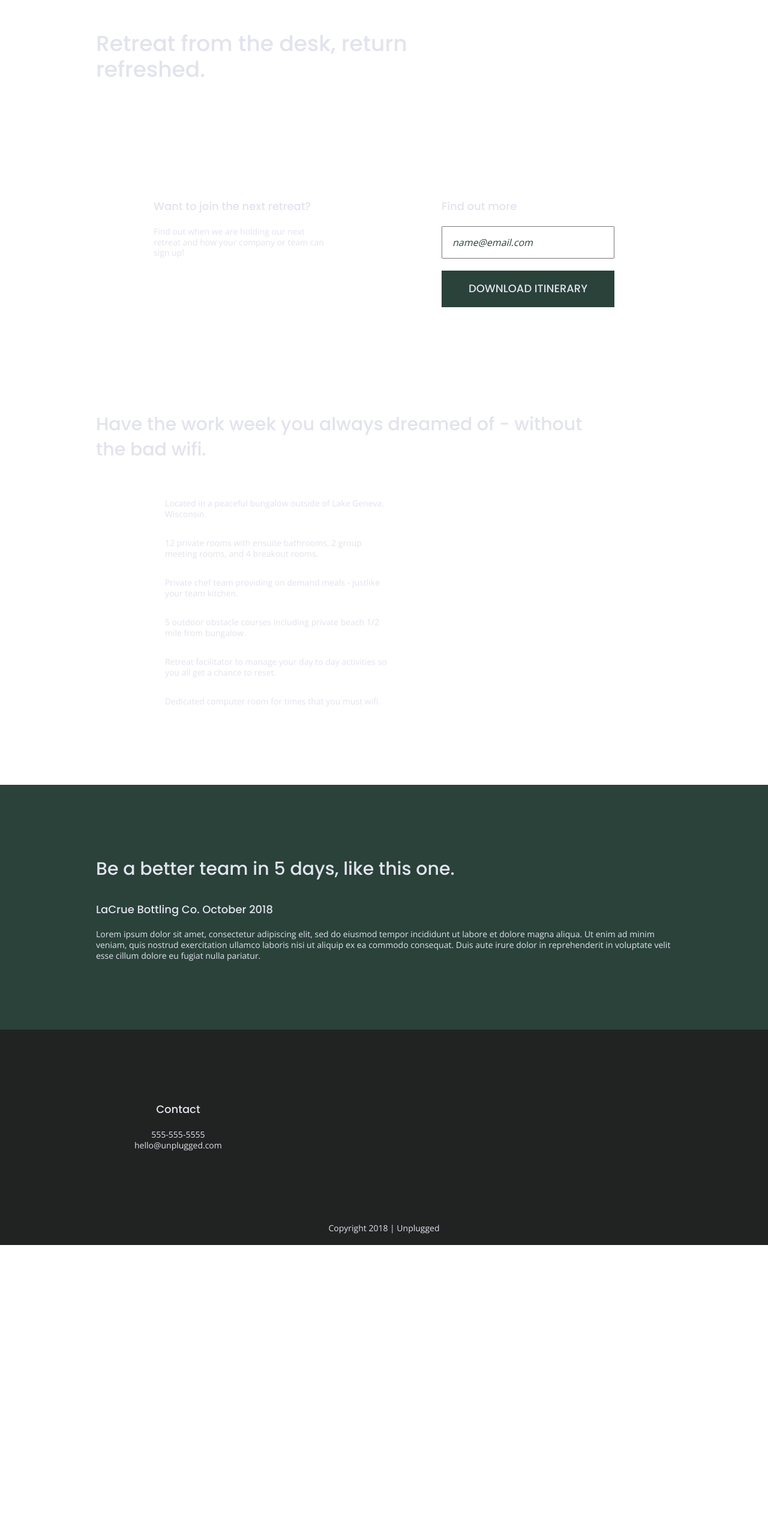
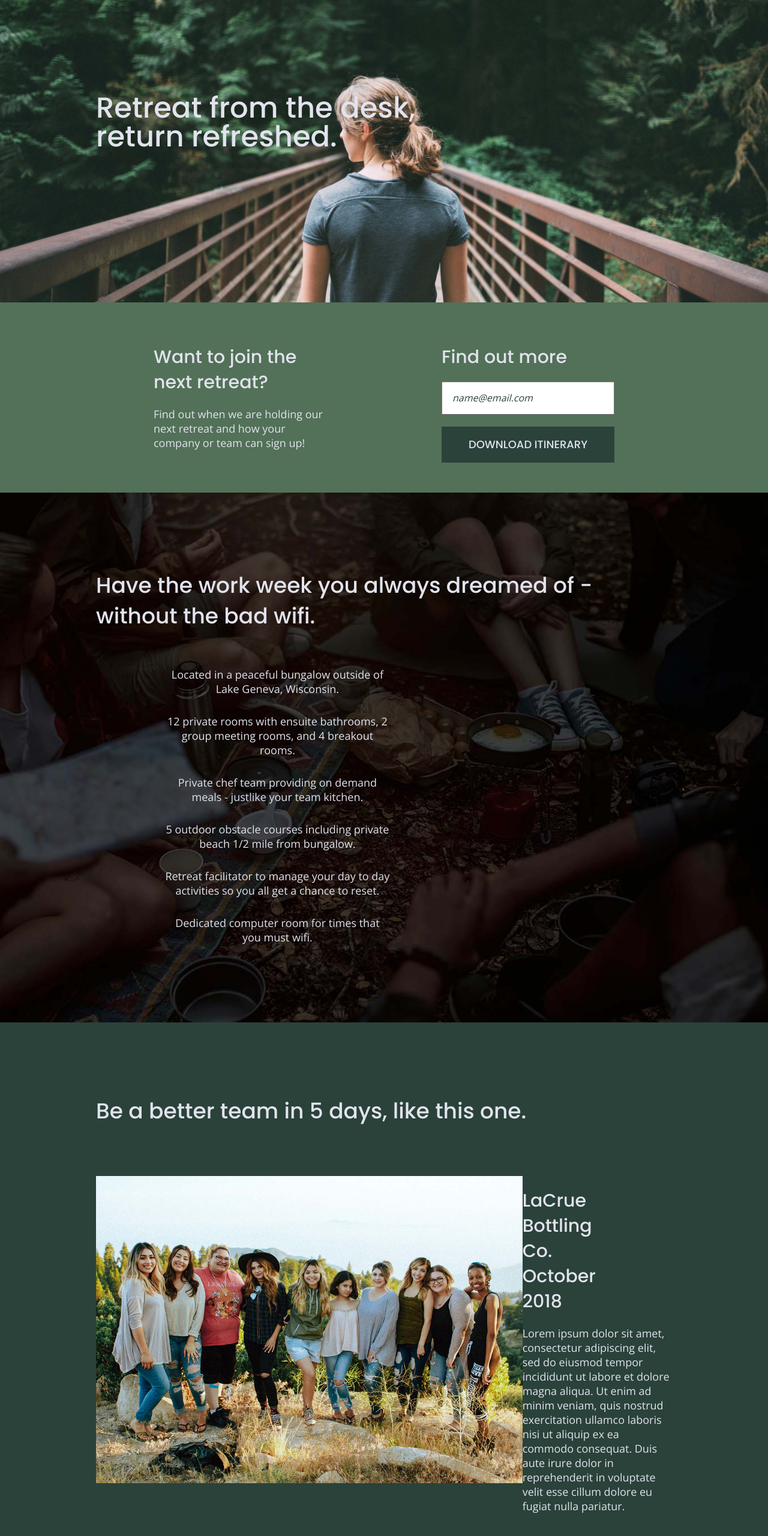
Before and after one commit to wintert98/unplugged-retreat, a website: page homepage/index.html in a window 1280 px wide. Shown: the part 190-2750 px from the top of the page at 60% size. Before the commit the page ends 2265 px from the top, so only its background shows below. Drawn offline with nearby package versions, Linux system fonts and the light colour scheme.

Commit message:
Updated css and html to include images

```diff
--- a/css/main.css
+++ b/css/main.css
@@ -129,6 +129,14 @@ h4 {
 
 }
 
+img {
+  width: 100%;
+ }
+
+ figure {
+  margin: 0;
+ }
+
 p {
 	font-size: .875em;
   line-height: 1.285;
@@ -168,6 +176,14 @@ address {
      flex-flow: row wrap;
      margin: 0;
  }
+
+ header figure {
+  width: 60%;
+  display: flex;
+  justify-content: center;
+  align-items: center;
+  flex-flow: row wrap;
+}
 
  .header-divider {
    background: #3a3a3a;
@@ -242,6 +258,10 @@ footer .copyright {
   display: flex;
   justify-content: center;
   align-items: center;
+  background: url('../img/jake-melara-30679-unsplash.jpg') center no-repeat #333;
+  background-size: cover;
+
+
 
 }
 
@@ -259,6 +279,7 @@ aside {
   justify-content: center;
   align-items: center;
   flex-flow: row wrap;
+  background-color: #527158;
 
 }
 
@@ -291,9 +312,11 @@ input[type=button] {
 /* Features */
 
 .features {
+  background: url('../img/rawpixel-800820-unsplash1.jpg') center no-repeat #333;
+  background-size: cover;
   display: flex;
   justify-content: center;
-  align-items: center;
+  flex-flow: row wrap;
 
 }
 
@@ -315,6 +338,7 @@ input[type=button] {
 }
 
 .features p {
+  text-align: center;
   margin: 0;
 }
 
@@ -505,6 +529,10 @@ input[type=button] {
       justify-content: space-between;
   }
 
+  header figure {
+    width: 30%;
+  }
+
   header nav {
       width: 20%;
   }
@@ -519,6 +547,16 @@ input[type=button] {
   }
 
      /* Hero Area */
+
+     .hero-area {
+      min-height: 600px;
+    }
+
+    .hero-area h1 {
+      font-size: 3em;
+      line-height: 1;
+      margin: 0;
+  }
 
     /* Aside */
     aside .content-wrapper {
@@ -629,9 +667,28 @@ footer .copyright {
     @media only screen and (min-width: 1200px) {
     /*Desktop styles here*/
 
-    .content-wrapper {
-      max-width: 960px;
-    }
+
+  header {
+    padding: 15px 0;
+  }
+
+  .content-wrapper {
+    max-width: 960px;
+  }
+
+  h2 {
+    font-size: 2.25em;
+  }
+
+  h3,
+  h4 {
+      font-size: 1.875em;
+  }
+
+  p {
+      font-size: 1.125em;
+      line-height: 1.333;
+  }
 
     /* Hero */
     .hero-area h1 {
@@ -646,6 +703,10 @@ footer .copyright {
     aside .content-wrapper .form-description,
     aside .content-wrapper .form {
       width: 30%;
+    }
+
+    .form-description p {
+      font-size: 1.125em;
     }
 
     /* Features */
@@ -663,6 +724,14 @@ footer .copyright {
       width: 42%;
     }
 
+    .reviews h2 {
+      padding-bottom: 50px;
+    }
+
+    footer h4 {
+      font-size: 1.875em;
+    }
+
     /* ==========================================================================
     About Page
     ========================================================================== */
@@ -672,12 +741,23 @@ footer .copyright {
         width: 95%;
     }
 
+    .contact-content h4 {
+      font-size: 1.875em;
+    }
+
     /* ==========================================================================
     FAQ Page
     ========================================================================== */
     .faq h2 {
       width: 100%;
     }
+
+    .faq h4,
+    .faq p {
+        font-size: 1.125em;
+        line-height: 1;
+    }
+
     }  /* End of Desktop styles*/
 
 @media print,
--- a/homepage/index.html
+++ b/homepage/index.html
@@ -14,8 +14,8 @@
   <meta property="og:url" content="">
   <meta property="og:image" content="">
 
-  1
-2
+
+
 <!-- Google Fonts -->
 <link href="https://fonts.googleapis.com/css?family=Open+Sans:400,700|Poppins:500,700" rel="stylesheet">
 
@@ -104,16 +104,23 @@
 
      <!-- Reviews Section-->
 
-    <section class="reviews">
+     <section class="reviews">
       <div class="content-wrapper">
         <h2>Be a better team in 5 days, like this one.</h2>
-        <h3>LaCrue Bottling Co. October 2018</h3>
-        <p>
-          Lorem ipsum dolor sit amet, consectetur adipiscing elit, sed do eiusmod tempor incididunt ut
-          labore et dolore magna aliqua. Ut enim ad minim veniam, quis nostrud exercitation ullamco laboris
-          nisi ut aliquip ex ea commodo consequat. Duis aute irure dolor in reprehenderit in voluptate velit esse
-          cillum dolore eu fugiat nulla pariatur.
-        </p>
+        <article>
+          <figure>
+              <img src="../img/omar-lopez-296944-unsplash.jpg" alt="Group of people">
+          </figure>
+          <div>
+            <h3>LaCrue Bottling Co. October 2018</h3>
+            <p>
+              Lorem ipsum dolor sit amet, consectetur adipiscing elit, sed do eiusmod tempor incididunt ut labore et
+              dolore magna aliqua. Ut enim ad minim veniam, quis nostrud exercitation ullamco laboris nisi ut aliquip
+              ex ea commodo consequat. Duis aute irure dolor in reprehenderit in voluptate velit esse cillum dolore eu
+              fugiat nulla pariatur.
+            </p>
+          </div>
+        </article>
       </div>
     </section>
 
```
Also changed, not shown: about/index.html (+1 -1 lines).
